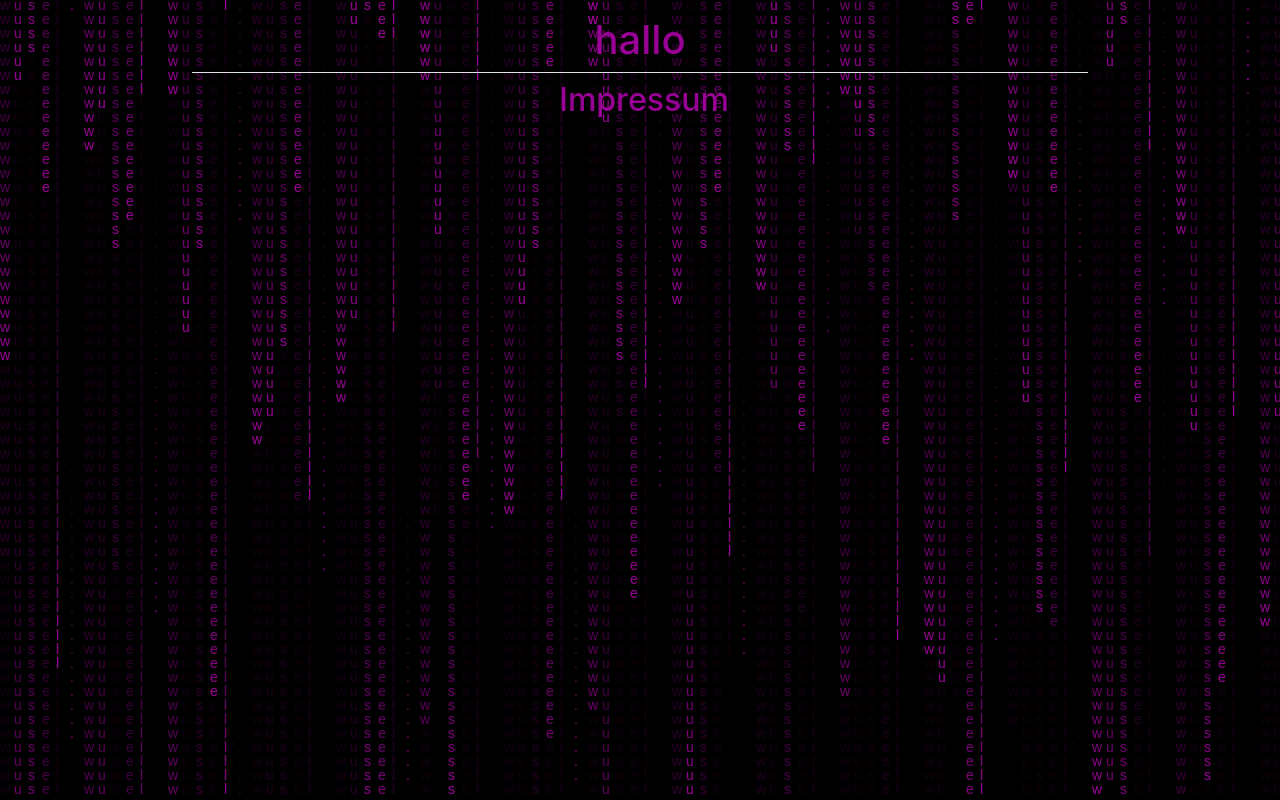
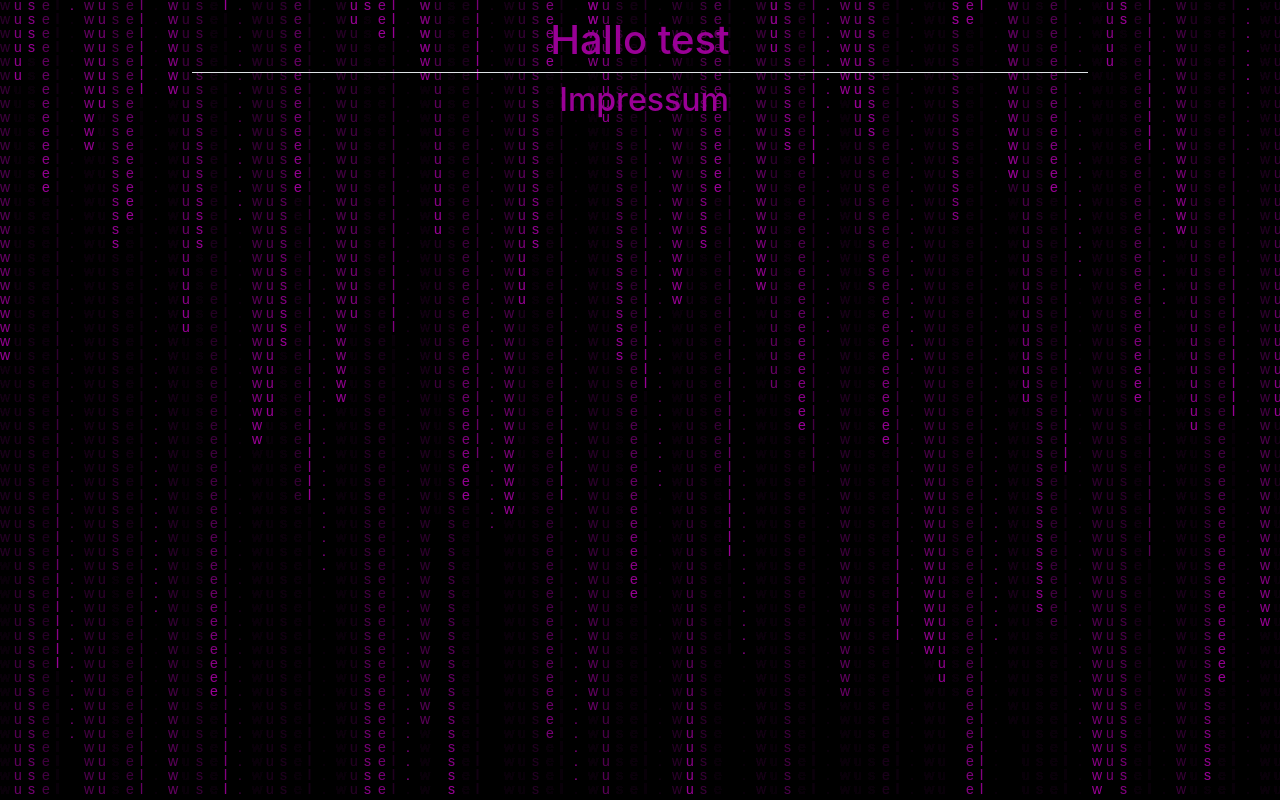
Before and after one commit to cosmaa/wusel-landing, a Flask app: page / in a window 1280 px wide. Run offline with Flask 2, Linux system fonts and the light colour scheme; some libraries are stand-ins or nearby versions.

Commit message:
[deployment]test keys

```diff
--- a/app/templates/hello.html
+++ b/app/templates/hello.html
@@ -1,6 +1,6 @@
 {% extends 'layout.html' %}
 {% block content %}
-    <h1 style="color: #990096; background: none">hallo</h1>
+    <h1 style="color: #990096; background: none">Hallo test</h1>
      <div class="border-top pt-2">
     <h2 class="text-muted">
         <a style="color: #990096;" class="ml-2" href="{{ url_for('impressum') }}">Impressum</a>
```
